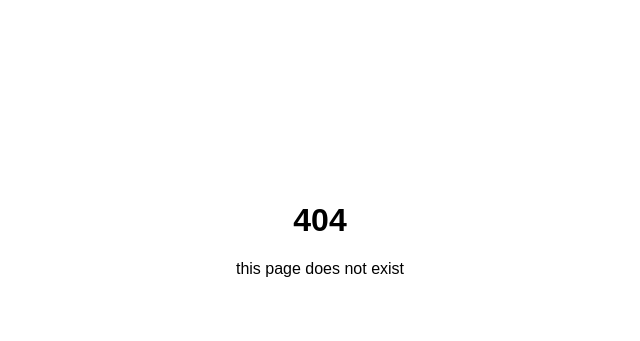
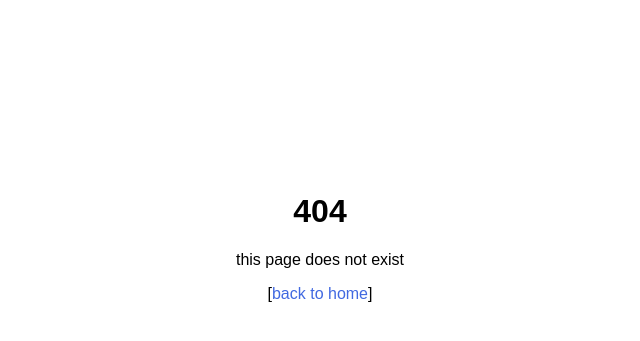
Before and after one commit to lazlo7/pastor, a FastAPI app: template pastor/templates/404.html in a window 1280 px wide. Shown: the part 163-504 px from the top of the page, without its empty margins (320-960 px from the left). Run offline with FastAPI, Linux system fonts and the light colour scheme; the template is opened without the code that fills it, so the values that code supplies are empty; parts of the project's set-up code (start-up, migrations or seed data) failed here and were passed over.

Commit message:
Added 'back to home' button to 404.html

```diff
--- a/pastor/templates/404.html
+++ b/pastor/templates/404.html
@@ -18,12 +18,20 @@
         .container {
             text-align: center;
         }
+        .royalblue {
+            color: royalblue;
+        }
+        .link {
+            cursor: pointer;
+            text-decoration: none;
+        }
     </style>
 </head>
 <body>
     <div class="container">
         <h1>404</h1>
         <p>this page does not exist</p>
+        <span>[</span><a href="/" class="link royalblue">back to home</a><span>]</span>
     </div>
 </body>
 </html>
```
